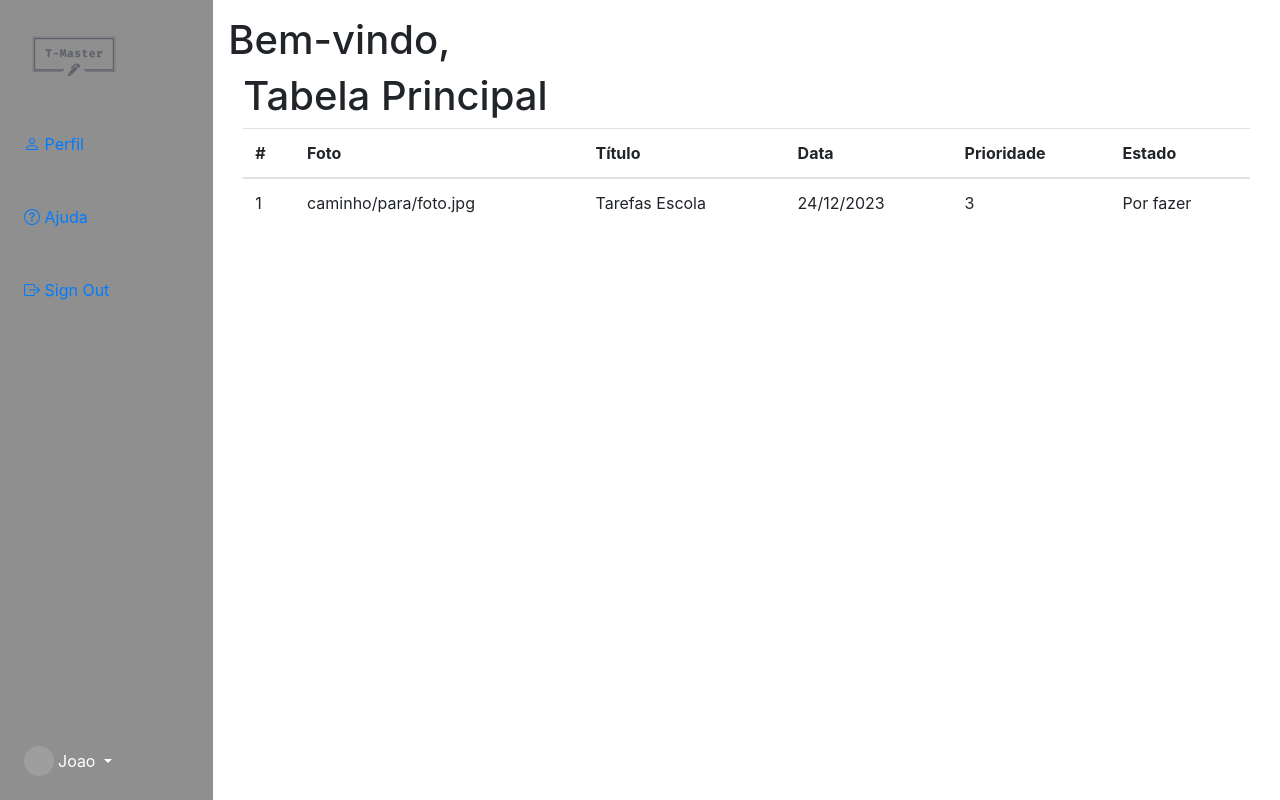
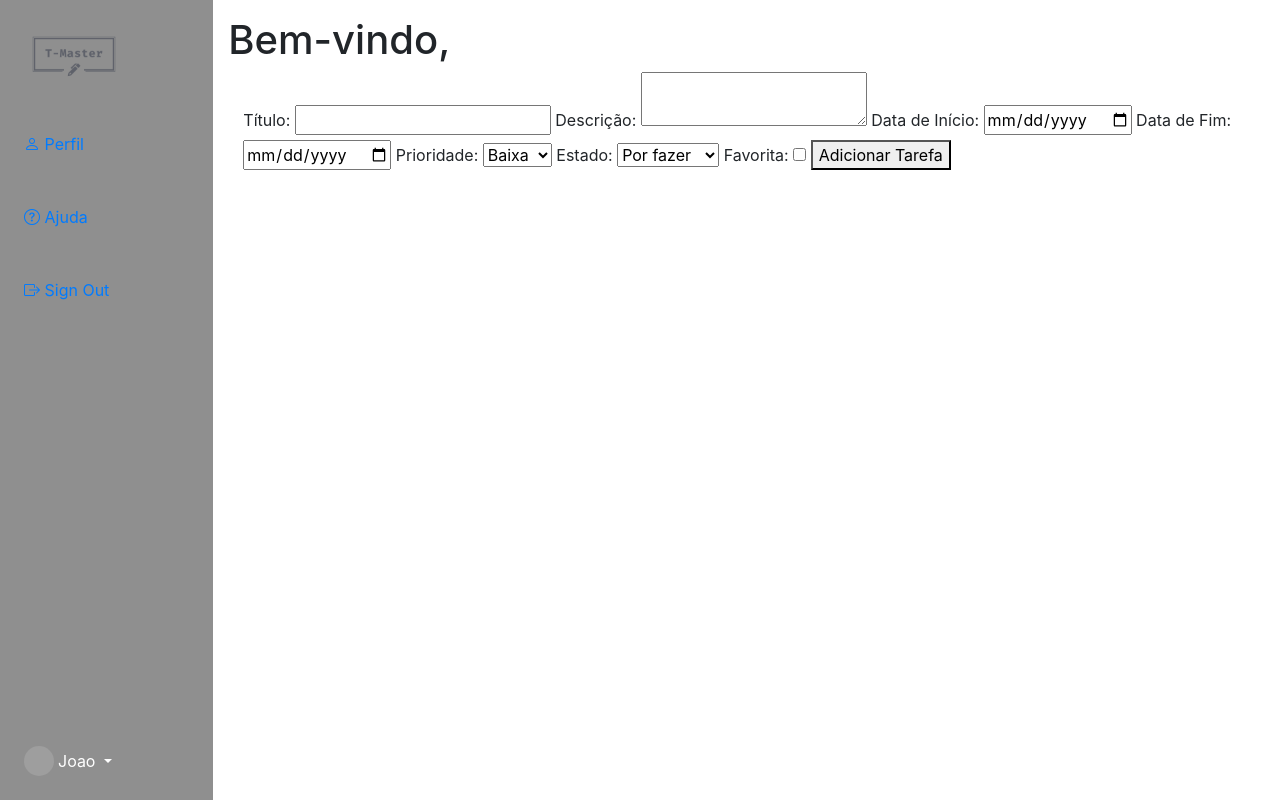
Before and after one commit to Zagazau/T-Master, a PHP site: page /pages/public/main.php in a window 1280 px wide. Run offline with PHP 8.4, Linux system fonts and the light colour scheme; some libraries are stand-ins or nearby versions; grey boxes are pictures that could not be loaded.

Commit message:
main processar_tarefa tarefaRepository

```diff
--- a/pages/public/main.php
+++ b/pages/public/main.php
@@ -62,56 +62,40 @@
                     <h1 class="mt-3">Bem-vindo, </h1>
 
                     <div class="container">
-        <!-- Conteúdo da página principal -->
-        <h1>Tabela Principal</h1>
 
-        <table class="table" id="tabelaTarefas">
-            <thead>
-                <tr>
-                    <th scope="col">#</th>
-                    <th scope="col">Foto</th>
-                    <th scope="col">Título</th>
-                    <th scope="col">Data</th>
-                    <th scope="col">Prioridade</th>
-                    <th scope="col">Estado</th>
-                </tr>
-            </thead>
-            <tbody>
-                <!-- Linhas da tabela serão adicionadas aqui dinamicamente -->
-            </tbody>
-        </table>
 
-        <script>
-            // Função para adicionar uma nova tarefa à tabela
-            function adicionarTarefa(foto, titulo, data, prioridade, estado) {
-                var tabela = document.getElementById("tabelaTarefas");
-                var novaLinha = tabela.insertRow(tabela.rows.length);
+                    <form action="./processar_tarefa.php" method="post">
+                        <label for="titulo">Título:</label>
+                        <input type="text" name="titulo" required>
 
-                // Preencher as células da nova linha
-                var celulaNumero = novaLinha.insertCell(0);
-                celulaNumero.innerHTML = tabela.rows.length - 1;
+                        <label for="descricao">Descrição:</label>
+                        <textarea name="descricao"></textarea>
 
-                var celulaFoto = novaLinha.insertCell(1);
-                celulaFoto.innerHTML = foto;
+                        <label for="data_inicio">Data de Início:</label>
+                        <input type="date" name="data_inicio" required>
 
-                var celulaTitulo = novaLinha.insertCell(2);
-                celulaTitulo.innerHTML = titulo;
+                        <label for="data_fim">Data de Fim:</label>
+                        <input type="date" name="data_fim">
 
-                var celulaData = novaLinha.insertCell(3);
-                celulaData.innerHTML = data;
+                        <label for="prioridade">Prioridade:</label>
+                        <select name="prioridade">
+                            <option value="1">Baixa</option>
+                            <option value="2">Média</option>
+                            <option value="3">Alta</option>
+                        </select>
 
-                var celulaPrioridade = novaLinha.insertCell(4);
-                celulaPrioridade.innerHTML = prioridade;
+                        <label for="estado">Estado:</label>
+                        <select name="estado">
+                            <option value="Por fazer">Por fazer</option>
+                            <option value="A ser feita">A ser feita</option>
+                            <option value="Terminada">Terminada</option>
+                        </select>
 
-                var celulaEstado = novaLinha.insertCell(5);
-                celulaEstado.innerHTML = estado;
-            }
+                        <label for="favorita">Favorita:</label>
+                        <input type="checkbox" name="favorita">
 
-            // Exemplo de como chamar a função para adicionar uma tarefa
-            adicionarTarefa('caminho/para/foto.jpg', 'Tarefas Escola', '24/12/2023', 3, 'Por fazer');
-        </script>
-
-    </div>
+                        <button type="submit" name="user" value="addTask">Adicionar Tarefa</button>
+                    </form>
 
                 </div>
             </div>
```
Also changed, not shown: infra/repositories/tarefaRepository.php (added, +44 -0 lines), pages/public/processar_tarefa.php (added, +33 -0 lines), pages/public/signup.php (+4 -4 lines).
